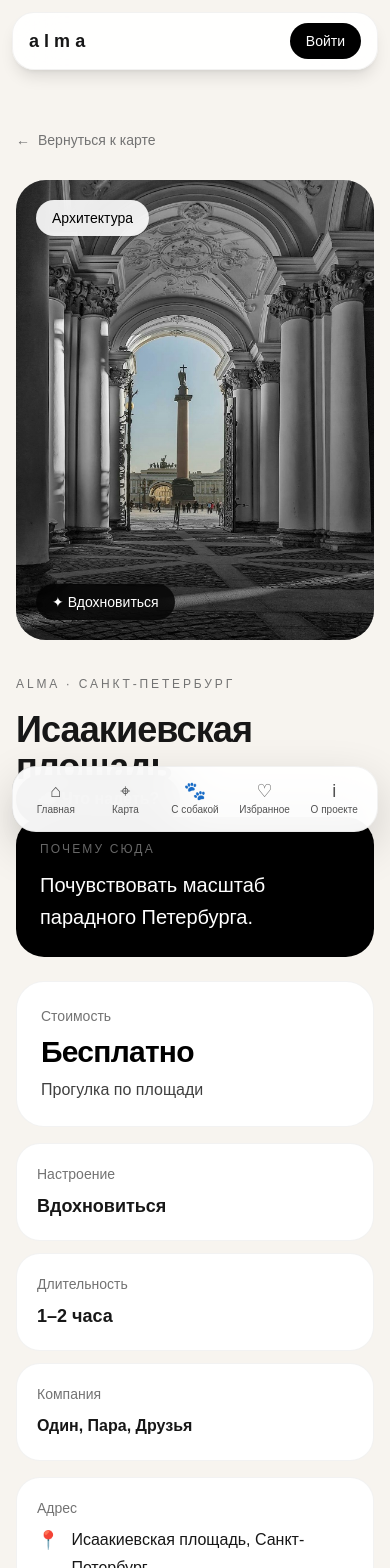
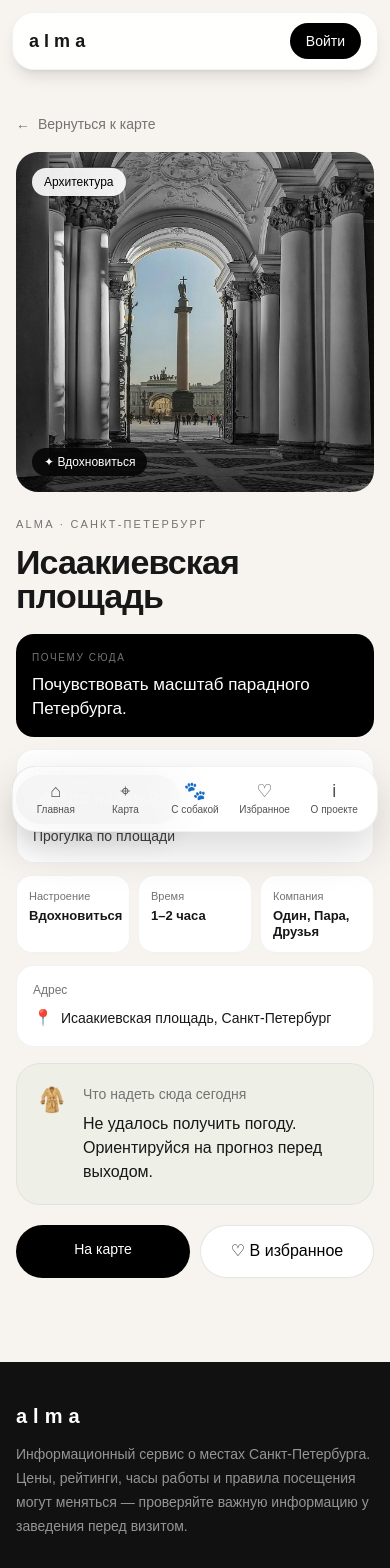
Before and after one commit to olgakastanova48386-dotcom/alma, a Next.js app: page /place/1 in a window 390 px wide. Shown: the top 1568 px of the page. Built offline with nearby package versions, Linux system fonts and the light colour scheme; no server answers.

Commit message:
Compact mobile place detail cards

```diff
--- a/app/place/[id]/page.tsx
+++ b/app/place/[id]/page.tsx
@@ -39,30 +39,45 @@ export default function PlacePage() {
   }
 
   return (
-    <main className="min-h-screen bg-[#f7f4ef] pt-32 sm:pt-36 pb-20">
+    <main className="min-h-screen bg-[#f7f4ef] pt-28 sm:pt-36 pb-20">
       <div className="max-w-7xl mx-auto px-4 sm:px-6 lg:px-8">
-        <div className="mb-7"><Link href="/map" className="inline-flex items-center gap-2 text-sm text-neutral-500 hover:text-black transition"><span>←</span><span>Вернуться к карте</span></Link></div>
-        <section className="grid lg:grid-cols-[1.08fr_0.92fr] gap-8 lg:gap-12 items-stretch">
-          <div className="relative min-h-[460px] sm:min-h-[560px] lg:min-h-[700px] rounded-[30px] sm:rounded-[40px] overflow-hidden bg-neutral-200">
+        <div className="mb-4 sm:mb-7"><Link href="/map" className="inline-flex items-center gap-2 text-sm text-neutral-500 hover:text-black transition"><span>←</span><span>Вернуться к карте</span></Link></div>
+        <section className="grid lg:grid-cols-[1.08fr_0.92fr] gap-5 sm:gap-8 lg:gap-12 items-stretch">
+          <div className="relative min-h-[340px] sm:min-h-[560px] lg:min-h-[700px] rounded-[22px] sm:rounded-[40px] overflow-hidden bg-neutral-200">
             {place.image ? <img src={place.image} alt={place.name} className="absolute inset-0 w-full h-full object-cover" /> : <div className="absolute inset-0 bg-gradient-to-br from-[#ddd0c0] via-[#f3ece4] to-[#cfc1af]" />}
             <div className="absolute inset-0 bg-gradient-to-t from-black/45 via-black/5 to-transparent" />
-            <div className="absolute top-5 left-5 sm:top-7 sm:left-7"><span className="inline-flex rounded-full bg-white/90 backdrop-blur-md px-4 py-2 text-sm text-black shadow-sm">{place.category}</span></div>
-            <div className="absolute left-5 right-5 bottom-5 sm:left-7 sm:right-7 sm:bottom-7"><div className="inline-flex rounded-full bg-black/80 backdrop-blur-md text-white px-4 py-2 text-sm">✦ {place.mood}</div></div>
+            <div className="absolute top-4 left-4 sm:top-7 sm:left-7"><span className="inline-flex rounded-full bg-white/90 backdrop-blur-md px-3 py-1.5 text-xs sm:px-4 sm:py-2 sm:text-sm text-black shadow-sm">{place.category}</span></div>
+            <div className="absolute left-4 right-4 bottom-4 sm:left-7 sm:right-7 sm:bottom-7"><div className="inline-flex rounded-full bg-black/80 backdrop-blur-md text-white px-3 py-1.5 text-xs sm:px-4 sm:py-2 sm:text-sm">✦ {place.mood}</div></div>
           </div>
 
           <div className="flex flex-col justify-between py-1 lg:py-3">
             <div>
-              <p className="text-xs sm:text-sm uppercase tracking-[0.24em] text-neutral-500">ALMA · Санкт-Петербург</p>
-              <h1 className="mt-5 text-4xl sm:text-5xl lg:text-[58px] font-bold leading-[1.02] tracking-tight text-neutral-900">{place.name}</h1>
-              {place.rating && <div className="mt-5 flex flex-wrap items-center gap-3"><span className="rounded-full bg-black text-white px-4 py-2 text-sm font-semibold">★ {place.rating.toFixed(1)} / 5</span>{place.ratingSource && <span className="text-sm text-neutral-500">Источник рейтинга: {place.ratingSource}</span>}</div>}
-              <div className="mt-8 rounded-[28px] bg-black text-white p-6 sm:p-7"><p className="text-xs uppercase tracking-[0.18em] text-white/45">Почему сюда</p><p className="mt-3 text-xl sm:text-2xl leading-8 font-medium">{place.why}</p></div>
-              <div className="mt-6 rounded-[28px] bg-white border border-black/5 p-6 sm:p-7"><p className="text-sm text-neutral-500">Стоимость</p><p className="mt-2 text-3xl sm:text-4xl font-bold tracking-tight text-black">{place.price}</p><p className="mt-2 text-base font-medium text-neutral-700">{place.priceNote}</p></div>
-              <div className="mt-4 grid sm:grid-cols-3 gap-3"><div className="rounded-[24px] bg-white border border-black/5 p-5"><p className="text-sm text-neutral-500">Настроение</p><p className="mt-2 text-lg font-semibold">{place.mood}</p></div><div className="rounded-[24px] bg-white border border-black/5 p-5"><p className="text-sm text-neutral-500">Длительность</p><p className="mt-2 text-lg font-semibold">{place.duration}</p></div><div className="rounded-[24px] bg-white border border-black/5 p-5"><p className="text-sm text-neutral-500">Компания</p><p className="mt-2 text-base sm:text-lg font-semibold leading-7">{place.company.join(", ")}</p></div></div>
-              <div className="mt-4 rounded-[24px] bg-white border border-black/5 p-5 sm:p-6"><p className="text-sm text-neutral-500">Адрес</p><div className="mt-2 flex items-start gap-3"><span className="text-lg">📍</span><p className="text-base sm:text-lg font-medium leading-7">{place.address}</p></div>{place.babyCare && <div className="mt-4 rounded-2xl bg-[#efe5d7] px-4 py-3 text-sm font-medium">👶 {place.babyCare}</div>}{place.dogFriendly && <div className="mt-3 rounded-2xl bg-[#eef3e9] px-4 py-3 text-sm font-medium">🐾 Dog Friendly</div>}</div>
+              <p className="text-[11px] sm:text-sm uppercase tracking-[0.2em] sm:tracking-[0.24em] text-neutral-500">ALMA · Санкт-Петербург</p>
+              <h1 className="mt-3 sm:mt-5 text-[34px] sm:text-5xl lg:text-[58px] font-bold leading-[1.02] tracking-tight text-neutral-900">{place.name}</h1>
+              {place.rating && <div className="mt-3 sm:mt-5 flex flex-wrap items-center gap-2 sm:gap-3"><span className="rounded-full bg-black text-white px-3 py-1.5 text-xs sm:px-4 sm:py-2 sm:text-sm font-semibold">★ {place.rating.toFixed(1)} / 5</span>{place.ratingSource && <span className="text-xs sm:text-sm text-neutral-500">Источник: {place.ratingSource}</span>}</div>}
+
+              <div className="mt-5 sm:mt-8 rounded-[18px] sm:rounded-[28px] bg-black text-white p-4 sm:p-7">
+                <p className="text-[10px] sm:text-xs uppercase tracking-[0.16em] sm:tracking-[0.18em] text-white/45">Почему сюда</p>
+                <p className="mt-2 text-[17px] leading-6 sm:mt-3 sm:text-2xl sm:leading-8 font-medium">{place.why}</p>
+              </div>
+
+              <div className="mt-3 sm:mt-6 rounded-[18px] sm:rounded-[28px] bg-white border border-black/5 p-4 sm:p-7">
+                <p className="text-xs sm:text-sm text-neutral-500">Стоимость</p>
+                <p className="mt-1 text-[24px] sm:mt-2 sm:text-4xl font-bold tracking-tight text-black">{place.price}</p>
+                <p className="mt-1 text-sm sm:mt-2 sm:text-base font-medium text-neutral-700">{place.priceNote}</p>
+              </div>
+
+              <div className="mt-3 sm:mt-4 grid grid-cols-3 gap-2 sm:gap-3">
+                <div className="rounded-[16px] sm:rounded-[24px] bg-white border border-black/5 p-3 sm:p-5"><p className="text-[11px] sm:text-sm text-neutral-500">Настроение</p><p className="mt-1 text-[13px] sm:mt-2 sm:text-lg font-semibold leading-4 sm:leading-normal">{place.mood}</p></div>
+                <div className="rounded-[16px] sm:rounded-[24px] bg-white border border-black/5 p-3 sm:p-5"><p className="text-[11px] sm:text-sm text-neutral-500">Время</p><p className="mt-1 text-[13px] sm:mt-2 sm:text-lg font-semibold leading-4 sm:leading-normal">{place.duration}</p></div>
+                <div className="rounded-[16px] sm:rounded-[24px] bg-white border border-black/5 p-3 sm:p-5"><p className="text-[11px] sm:text-sm text-neutral-500">Компания</p><p className="mt-1 text-[13px] sm:mt-2 sm:text-lg font-semibold leading-4 sm:leading-7">{place.company.join(", ")}</p></div>
+              </div>
+
+              <div className="mt-3 sm:mt-4 rounded-[18px] sm:rounded-[24px] bg-white border border-black/5 p-4 sm:p-6"><p className="text-xs sm:text-sm text-neutral-500">Адрес</p><div className="mt-2 flex items-start gap-2 sm:gap-3"><span className="text-base sm:text-lg">📍</span><p className="text-sm sm:text-lg font-medium leading-6 sm:leading-7">{place.address}</p></div>{place.babyCare && <div className="mt-3 rounded-xl sm:rounded-2xl bg-[#efe5d7] px-3 py-2 text-xs sm:px-4 sm:py-3 sm:text-sm font-medium">👶 {place.babyCare}</div>}{place.dogFriendly && <div className="mt-2 rounded-xl sm:rounded-2xl bg-[#eef3e9] px-3 py-2 text-xs sm:px-4 sm:py-3 sm:text-sm font-medium">🐾 Dog Friendly</div>}</div>
               <PlaceOutfitAdvice lat={place.lat} lng={place.lng} category={place.category} />
             </div>
 
-            <div className="mt-8 flex flex-col sm:flex-row gap-3"><Link href={`/map?place=${place.id}`} className="flex-1 rounded-full bg-black text-white px-7 py-4 text-center font-medium hover:opacity-85 transition">Показать на карте</Link><button type="button" onClick={toggleFavorite} disabled={!favoritesLoaded} aria-pressed={isFavorite} className={`flex-1 rounded-full border px-7 py-4 font-medium transition-all duration-300 ${isFavorite ? "bg-black border-black text-white" : "bg-white border-black/10 text-black hover:bg-black hover:text-white"}`}>{isFavorite ? "♥ В избранном" : "♡ В избранное"}</button></div>
+            <div className="mt-5 sm:mt-8 grid grid-cols-2 gap-2.5 sm:flex sm:flex-row sm:gap-3"><Link href={`/map?place=${place.id}`} className="sm:flex-1 rounded-full bg-black text-white px-4 py-3.5 sm:px-7 sm:py-4 text-center text-sm sm:text-base font-medium hover:opacity-85 transition">На карте</Link><button type="button" onClick={toggleFavorite} disabled={!favoritesLoaded} aria-pressed={isFavorite} className={`sm:flex-1 rounded-full border px-4 py-3.5 sm:px-7 sm:py-4 text-sm sm:text-base font-medium transition-all duration-300 ${isFavorite ? "bg-black border-black text-white" : "bg-white border-black/10 text-black hover:bg-black hover:text-white"}`}>{isFavorite ? "♥ Сохранено" : "♡ В избранное"}</button></div>
           </div>
         </section>
       </div>
```
